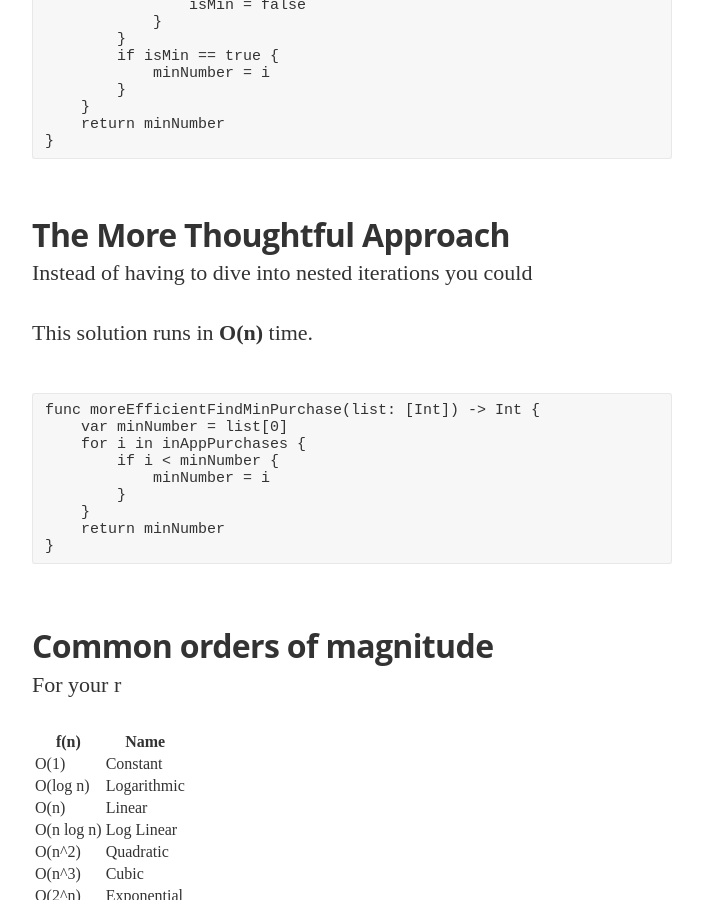
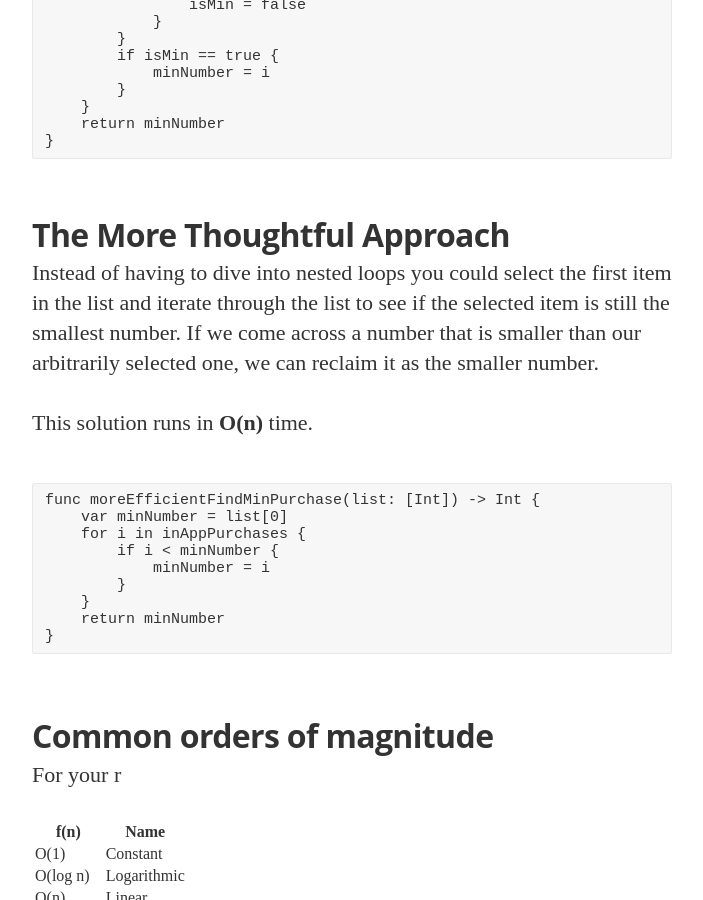
Before and after one commit to nathankrishnan/nathankrishnan.github.io, a Jekyll site: the page built from _posts/2016-10-11-big-o-notation.md, in a window 1280 px wide and 900 px high, scrolled down 3529 px. Shown: the whole window, without its empty margins (288-991 px from the left). Built offline with Jekyll 4.4.1, drawn with Linux system fonts in a browser that asks for light colours; nearby versions of some CDN libraries; some web fonts are replaced; comment, search, counter and statistics services are not loaded.

Commit message:
Update 2016-10-11-big-o-notation.md

````diff
--- a/_posts/2016-10-11-big-o-notation.md
+++ b/_posts/2016-10-11-big-o-notation.md
@@ -87,8 +87,7 @@ func findMinPurchase(list: [Int]) -> Int{
 ```
 ## The More Thoughtful Approach
 
-Instead of having to dive into nested iterations you could
-
+Instead of having to dive into nested loops you could select the first item in the list and iterate through the list to see if the selected item is still the smallest number.  If we come across a number that is smaller than our arbitrarily selected one, we can reclaim it as the smaller number.
 
 This solution runs in **O(n)** time.
 
````
